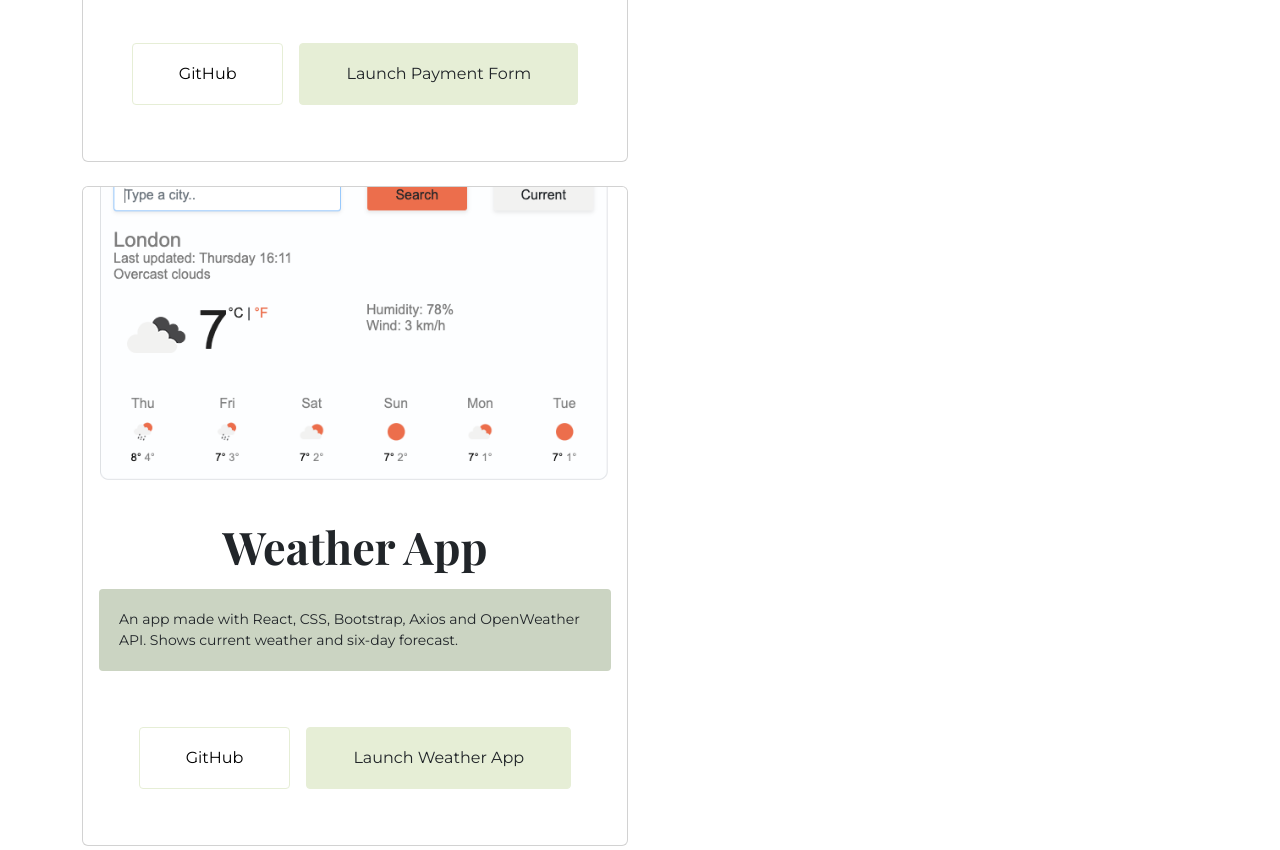
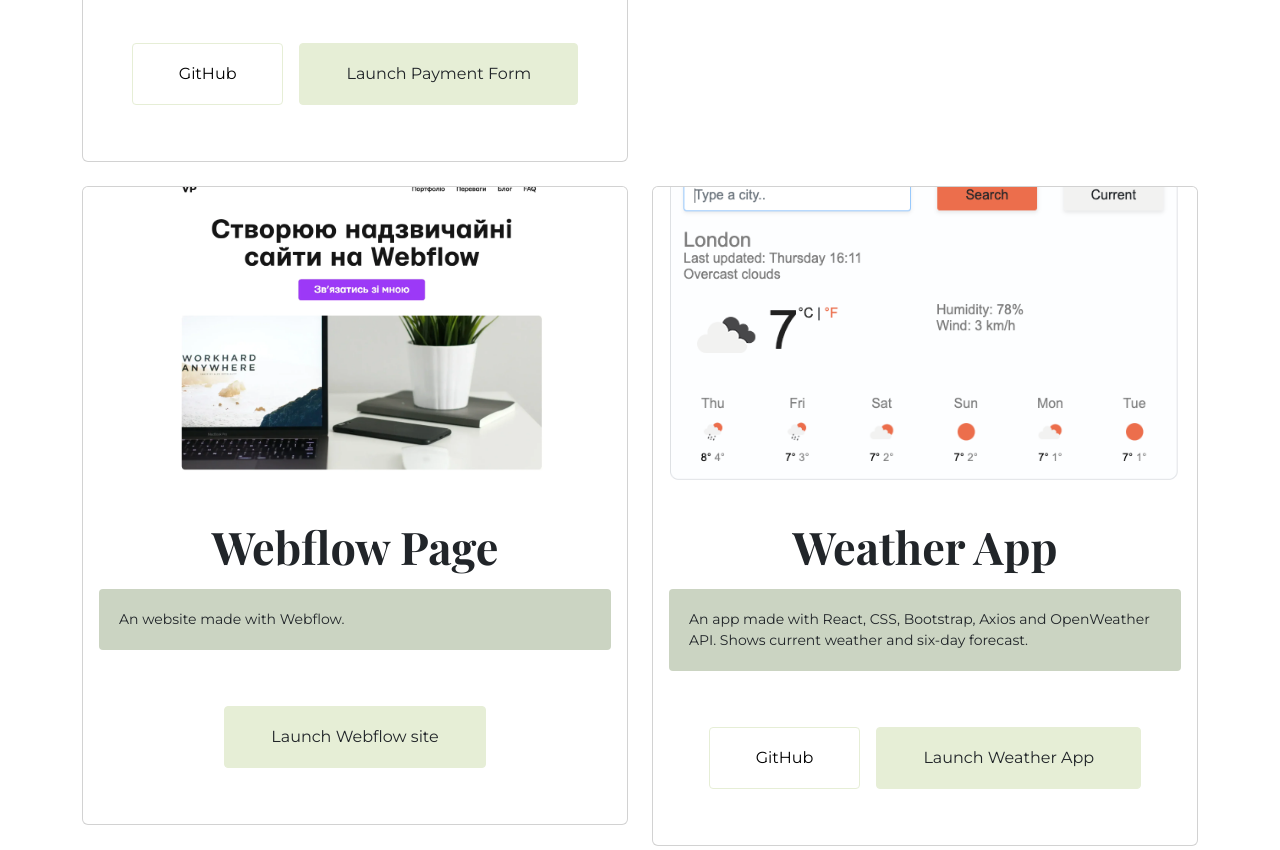
Before and after one commit to ViktoriiaPavliukh/portfolio, a website: page projects.html in a window 1280 px wide. Shown: the part 3433-4283 px from the top of the page. Drawn offline with nearby package versions, Linux system fonts and the light colour scheme.

Commit message:
add webflow project

```diff
--- a/projects.html
+++ b/projects.html
@@ -372,6 +372,29 @@
         <div class="col">
           <div class="card">
             <img
+              src="./images/webflow.webp"
+              class="card-img-top"
+              alt="Webflow"
+            />
+            <div class="card-body text-center">
+              <h5 class="card-title m-3">Webflow Page</h5>
+              <p class="card-text text-start">
+                An website made with Webflow.
+              </p>
+              <div class="d-flex justify-content-center gap-3">
+                <a
+                  class="btn btn-branding"
+                  href="https://victoria-genious.webflow.io/"
+                  target="_blank"
+                  >Launch Webflow site</a
+                >
+              </div>
+            </div>
+          </div>
+        </div>
+        <div class="col">
+          <div class="card">
+            <img
               src="./images/weather.png"
               class="card-img-top"
               alt="Weather App"
```
Also changed, not shown: about.html (+4 -1 lines), images/webflow.webp (added).
